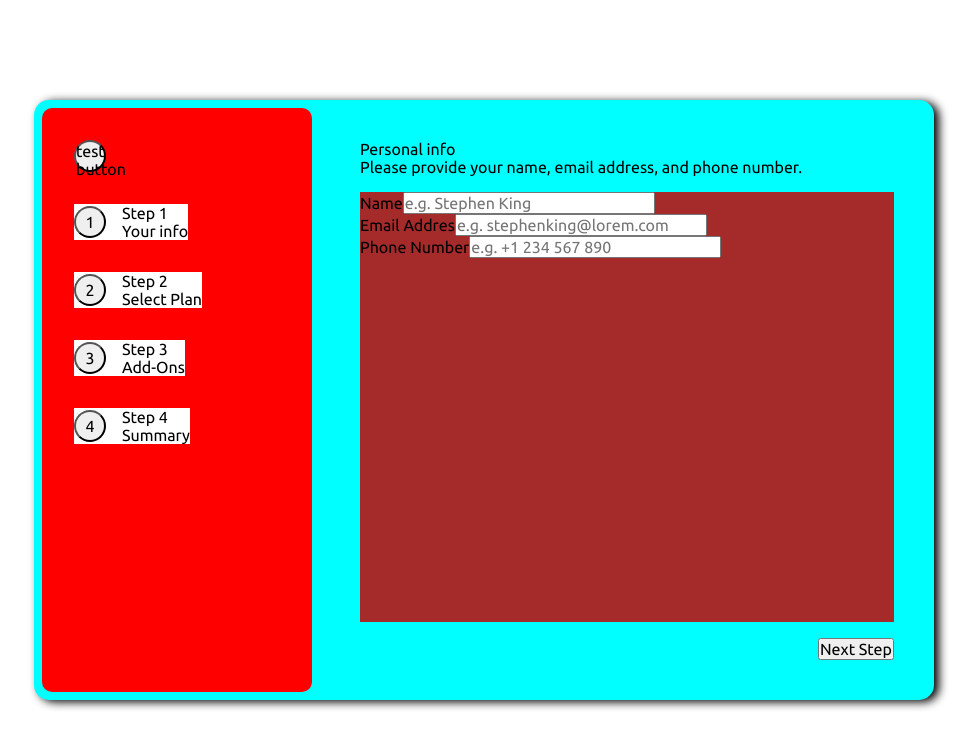
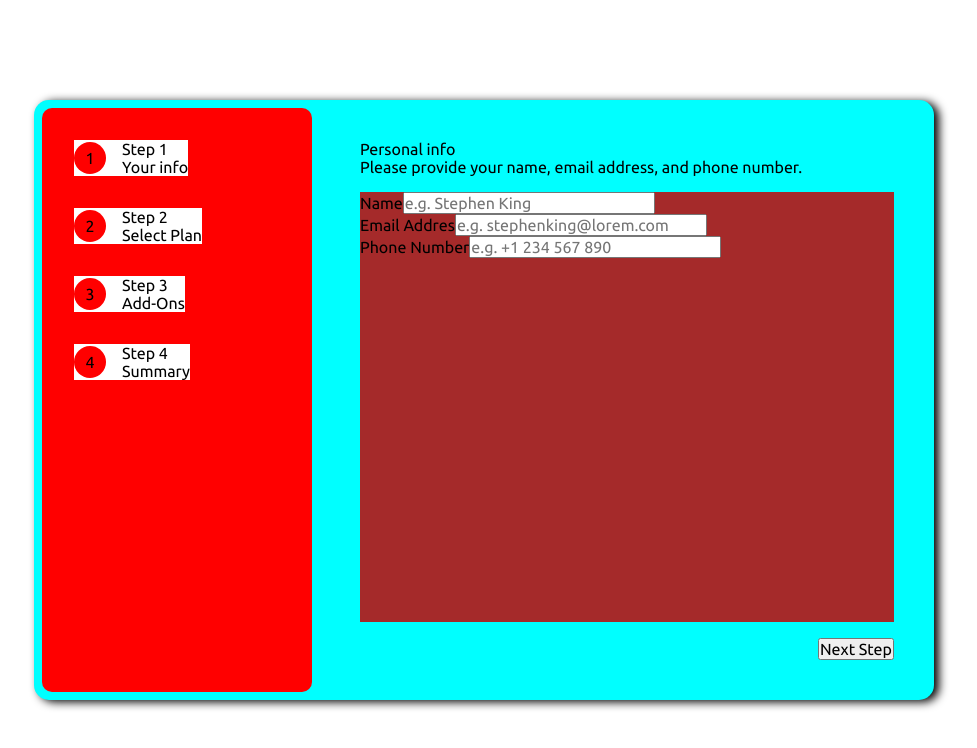
Before and after one commit to PatrykO92/FrontendMentor_Multi-step-form-, a React (Create React App) app: page / in a window 1280 px wide. Shown: the top 748 px of the page, without its empty margins (156-1133 px from the left). Built offline with nearby package versions, Linux system fonts and the light colour scheme.

Commit message:
small changes before moving to Tailwind CSS styling

```diff
--- a/src/assets/styles/form.css
+++ b/src/assets/styles/form.css
@@ -33,13 +33,17 @@
   display: block;
 }
 
-.form-side-bar button {
+.form-side-bar-number {
+  background-color: red;
   border-radius: 50%;
   width: 2rem;
   height: 2rem;
+  display: flex;
+  align-items: center;
+  justify-content: center;
 }
 
-.form-side-bar button:hover {
+.form-side-bar-number .active {
   background-color: blue;
 }
 
--- a/src/components/Form.jsx
+++ b/src/components/Form.jsx
@@ -35,6 +35,30 @@ const Form = () => {
   const [isLoading, setIsLoading] = useState(false);
   const [actualStep, setActualStep] = useState(1);
 
+  const handleInputChange = (event) => {
+    const { name, value } = event.target;
+
+    //added handling for checkbox/addons
+    if (event.target.type === "checkbox") {
+      setForm((prevForm) => ({
+        ...prevForm,
+        addons: { ...prevForm.addons, [name]: !form.addons[name] },
+      }));
+    } else {
+      setForm((prevForm) => ({ ...prevForm, [name]: value }));
+    }
+  };
+
+  const changeStep = (step) => {
+    setIsLoading(true);
+    setActualStep(step);
+    setTimeout(() => {
+      setIsLoading(false);
+    }, 500);
+  };
+
+  useEffect(() => {}, []);
+
   useEffect(() => {
     const planPrice =
       (form.plan === "Arcade" ? 9 : form.plan === "Advanced" ? 12 : 15) *
@@ -49,70 +73,29 @@ const Form = () => {
     setTotalPrice(planPrice + addonsPrice);
   }, [form, monthlyPayment]);
 
-  const handleInputChange = (event) => {
-    const { name, value } = event.target;
-
-    //added handling for checkbox/addons
-    if (event.target.type === "checkbox") {
-      setForm((prevForm) => ({
-        ...prevForm,
-        addons: { ...prevForm.addons, [name]: !form.addons[name] },
-      }));
-    } else {
-      setForm((prevForm) => ({ ...prevForm, [name]: value }));
-    }
-  };
-
   return (
     <div className="form-container">
       <div className="form-side-bar">
-        <button onClick={() => console.log(form, totalPrice)}>
-          test button
-        </button>
         <div>
-          <button
-            onClick={() => {
-              setActualStep(1);
-            }}
-          >
-            1
-          </button>
+          <p className="form-side-bar-number">1</p>
           <p>
             <span>Step 1</span> Your info
           </p>
         </div>
         <div>
-          <button
-            onClick={() => {
-              setActualStep(2);
-            }}
-          >
-            2
-          </button>
+          <p className="form-side-bar-number">2</p>
           <p>
             <span>Step 2</span> Select Plan
           </p>
         </div>
         <div>
-          <button
-            onClick={() => {
-              setActualStep(3);
-            }}
-          >
-            3
-          </button>
+          <p className="form-side-bar-number">3</p>
           <p>
             <span>Step 3</span> Add-Ons
           </p>
         </div>
         <div>
-          <button
-            onClick={() => {
-              setActualStep(4);
-            }}
-          >
-            4
-          </button>
+          <p className="form-side-bar-number">4</p>
           <p>
             <span>Step 4</span> Summary
           </p>
@@ -125,18 +108,19 @@ const Form = () => {
         </div>
       ) : (
         <div className="form-main-container">
+          {/* Step description, depends on actual step */}
           <p>
             <span>{stepDescription[actualStep]?.[0]}</span>
             {stepDescription[actualStep]?.[1]}
           </p>
-
+          {/* Actual step */}
           {actualStep === 1 && (
             <form
               className="form-your-info"
               id="form-your-info"
               onSubmit={(e) => {
                 e.preventDefault();
-                setActualStep(2);
+                changeStep(2);
               }}
             >
               <label>
@@ -255,7 +239,6 @@ const Form = () => {
                     type="checkbox"
                     onChange={() => {
                       setMonthlyPayment(!monthlyPayment);
-                      console.log(monthlyPayment);
                     }}
                     checked={monthlyPayment}
                   />
@@ -395,12 +378,15 @@ const Form = () => {
             </div>
           )}
 
-          {actualStep !== 5 ? (
+          {/* Rendering navigation buttons, depends on actual step */}
+          {actualStep === 5 ? (
+            <></>
+          ) : (
             <div className="form-navigation-buttons">
               {actualStep === 1 ? (
                 <div></div>
               ) : (
-                <button onClick={() => setActualStep((oldVal) => oldVal - 1)}>
+                <button onClick={() => changeStep(actualStep - 1)}>
                   Go Back
                 </button>
               )}
@@ -410,16 +396,16 @@ const Form = () => {
                   onClick={() => {
                     console.log(
                       `User sent to API!\n
-                      Name: ${form.name}\n
-                      Email: ${form.email}\n
-                      Phone: ${form.phone}\n
-                      Total price: ${totalPrice}$ per ${
+                    Name: ${form.name}\n
+                    Email: ${form.email}\n
+                    Phone: ${form.phone}\n
+                    Total price: ${totalPrice}$ per ${
                         monthlyPayment ? "month" : "year"
                       }\n
-                      Whole object:`,
+                    Whole object:`,
                       form
                     );
-                    setActualStep(5);
+                    changeStep(5);
                   }}
                 >
                   Confirm
@@ -429,13 +415,11 @@ const Form = () => {
                   Next Step
                 </button>
               ) : (
-                <button onClick={() => setActualStep((oldVal) => oldVal + 1)}>
+                <button onClick={() => changeStep(actualStep + 1)}>
                   Next Step
                 </button>
               )}
             </div>
-          ) : (
-            <></>
           )}
         </div>
       )}
```
